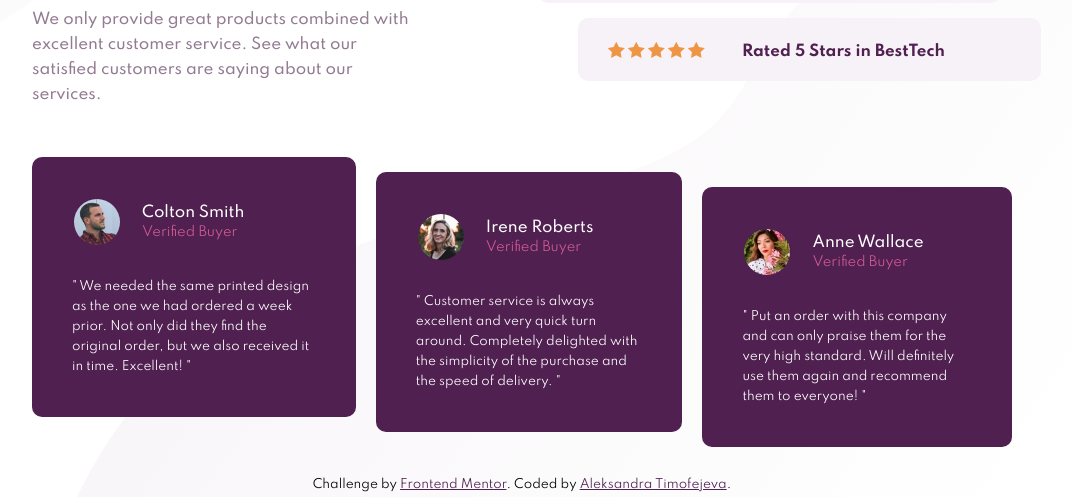
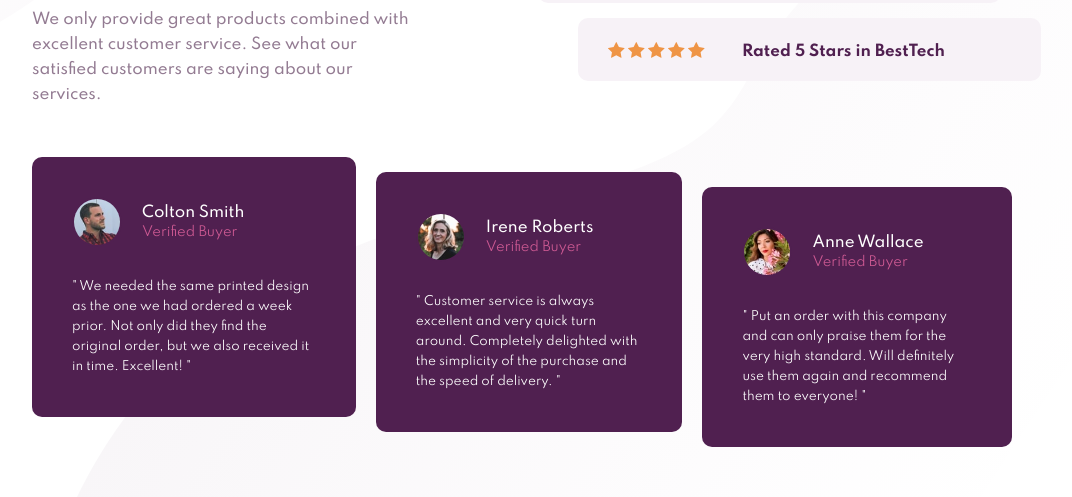
Before and after one commit to alexattt/social-proof-section-master, a plain HTML site: page index.html in a window 1280 px wide. Shown: the part 303-800 px from the top of the page, without its empty margins (118-1190 px from the left). Drawn offline with Linux system fonts and the light colour scheme.

Commit message:
Update index.html

```diff
--- a/index.html
+++ b/index.html
@@ -82,9 +82,5 @@
         </div>
       </div>
     </main>
-    <footer>
-      Challenge by <a href="https://www.frontendmentor.io?ref=challenge" target="_blank">Frontend Mentor</a>.
-      Coded by <a href="https://github.com/alexattt" target="_blank">Aleksandra Timofejeva</a>.
-    </footer>
   </body>
 </html>
```
